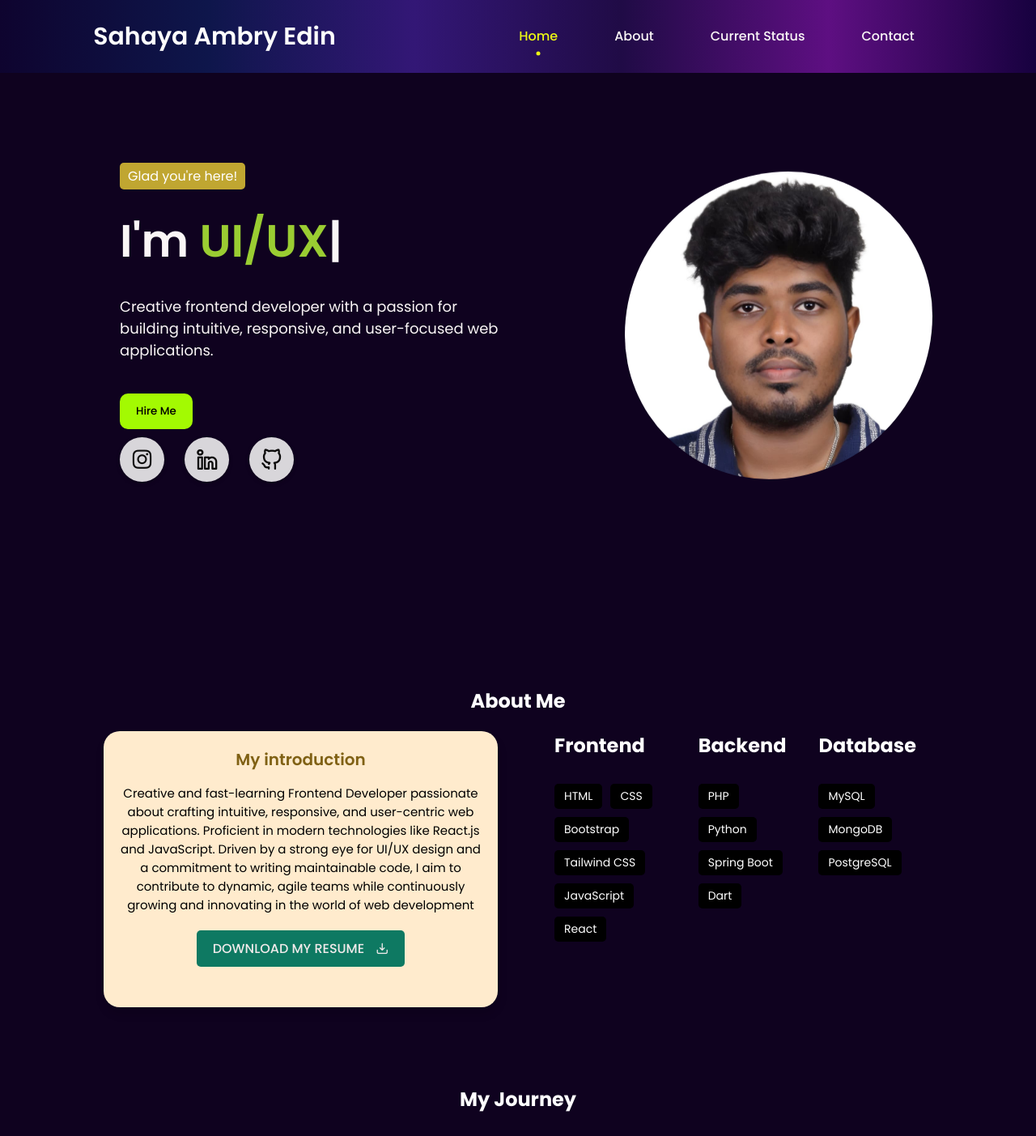
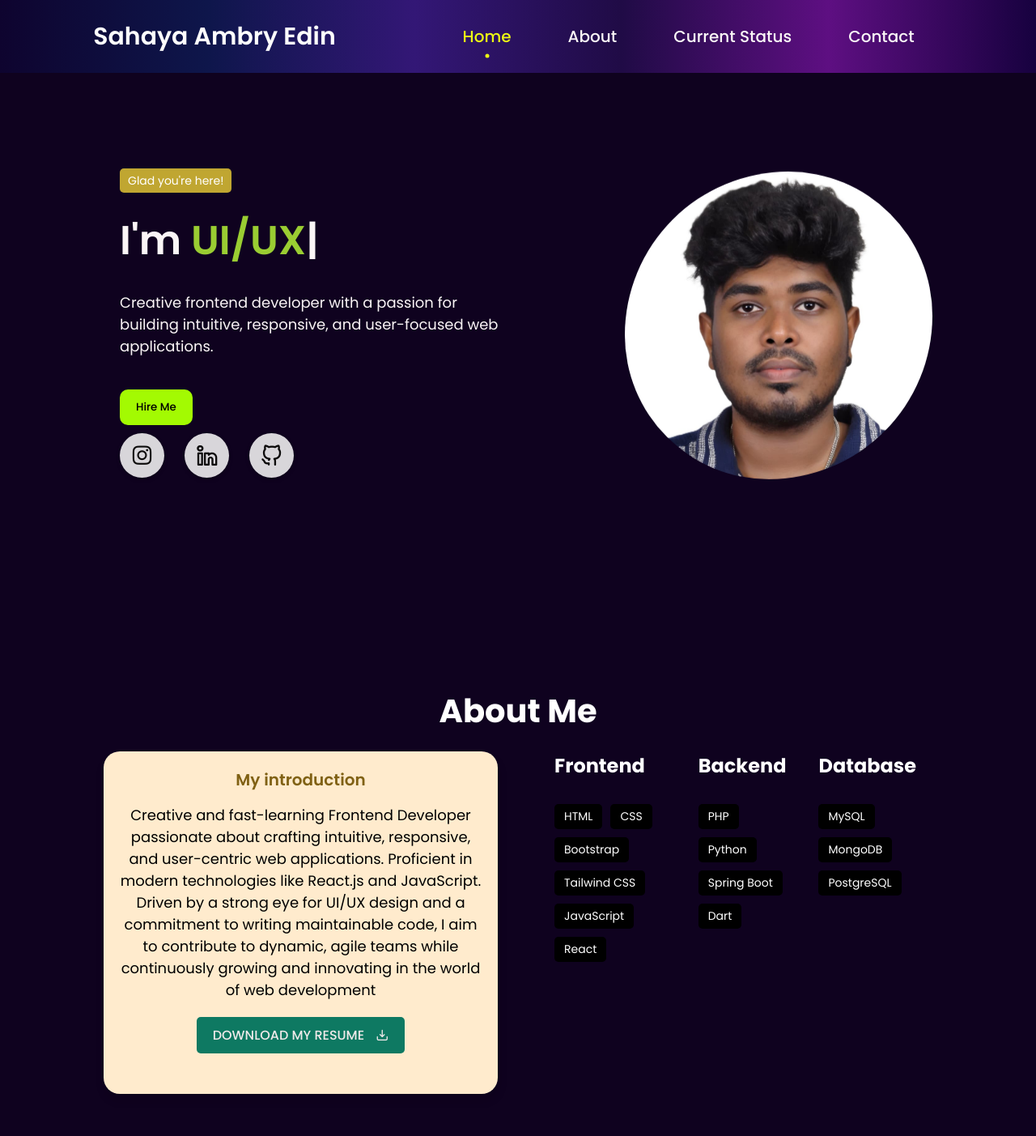
Before and after one commit to Edin666/AmbryedinPortfolio, a React (Create React App) app: page / in a window 1280 px wide. Shown: the top 1403 px of the page at 81% size. Built offline with nearby package versions, Linux system fonts and the light colour scheme.

Commit message:
CSS updated

```diff
--- a/src/App.css
+++ b/src/App.css
@@ -154,6 +154,7 @@ nav.scrolled {
     text-decoration: none;
     color: var(--text-color-second);
     font-weight: 500;
+    font-size: 20px;
     padding-inline: 15px;
     margin-inline: 20px;
 }
@@ -210,11 +211,11 @@ nav.scrolled {
     background: var(--third-color);
     color: var(--color-white);
     padding: 5px 10px;
-    font-size: 16px;
+    font-size: 14px;
     border-radius: 5px;
 }
 .featured-name{
-    font-size: 56px;
+    font-size: 50px;
     font-weight: 600;
     white-space: nowrap;
     color: var(--text-color-second);
@@ -380,7 +381,7 @@ h3{
 }
 .about-info p {
     text-align: center;
-    font-size: 15px;
+    font-size: 18px;
     color: #000000;
     margin-bottom: 20px;
 }
@@ -990,10 +991,12 @@ textarea{
 
 h1 {
     text-align: center;
+    font-size: 40px;
 }
 @media only screen and (max-width: 540px) {
     h1 {
         text-align: center;
+
     }
 }
  b{
```
